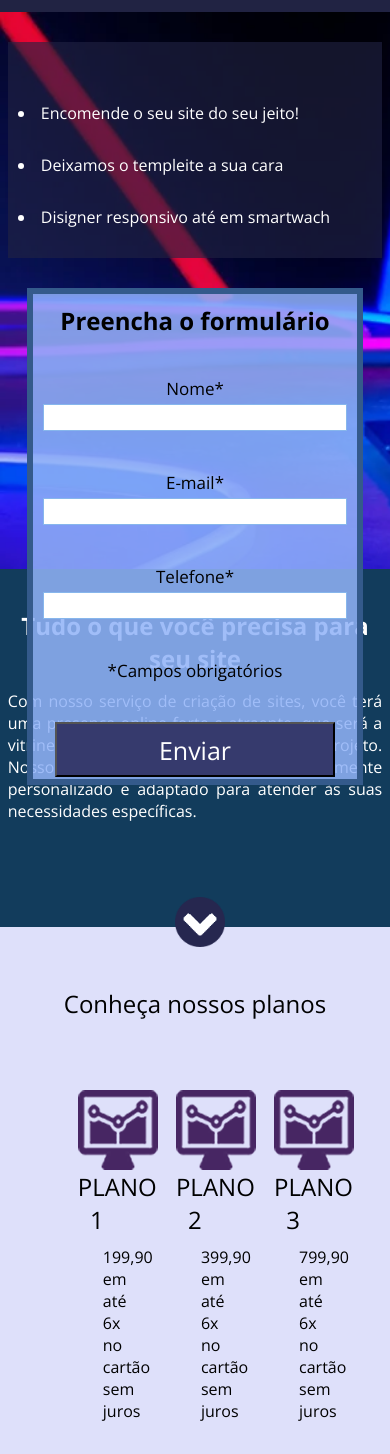
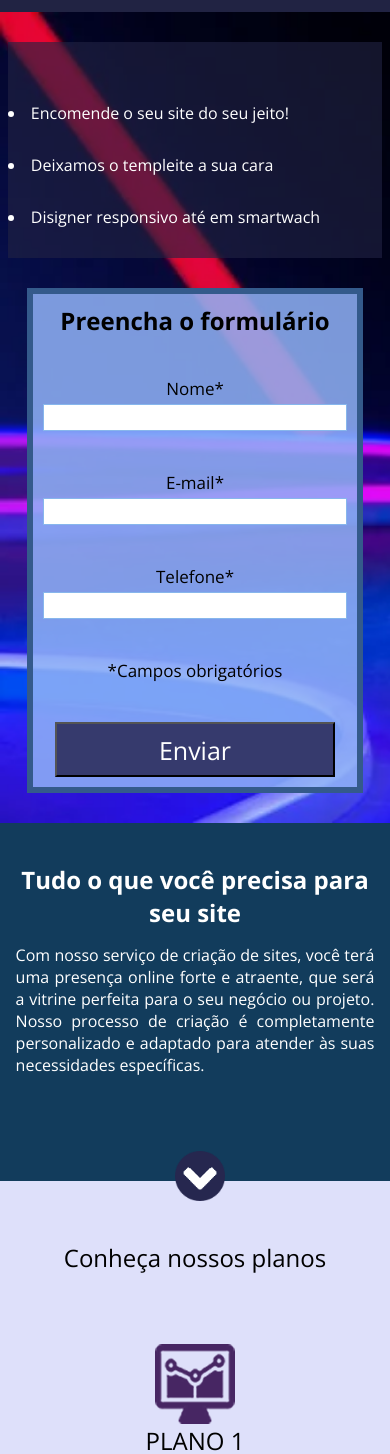
Before and after one commit to Fantasma21/projeto_01, a plain HTML site: page index.html in a window 390 px wide. Shown: the part 143-1597 px from the top of the page. Drawn offline with nearby package versions, Linux system fonts and the light colour scheme.

Commit message:
ajustes no responsivo landscape

```diff
--- a/index.html
+++ b/index.html
@@ -9,6 +9,7 @@
 </head>
 
 <body>
+
     <div class="header">
         <div class="center">
             <img src="img/EE-remov.png" alt="">
@@ -57,9 +58,11 @@
             </div>
             <div class="clear"></div>
         </div> <!--center-->
+
     </div> <!--container-banner-->
 
     <div class="container-2">
+
         <div class="center">
             <h2>Tudo o que você precisa para seu site</h2>
             <p>Com nosso serviço de criação de sites, você terá uma presença online forte e atraente, que será a vitrine
@@ -77,6 +80,7 @@
             <h2>Conheça nossos planos</h2>
 
             <div class="container-section">
+
                 <div class="container-single">
                     <img src="img/icon.png" alt="">
 
@@ -106,9 +110,9 @@
                     </div> <!--text-container-sigle-->
 
                 </div> <!--container-single-->
+                <div class="clear"></div>
+            </div> <!--container-section-->
 
-        </div> <!--container-section-->
-        <div class="clear"></div>
         </div> <!--center-->
     </div> <!--section-1-->
 
--- a/style.css
+++ b/style.css
@@ -1,7 +1,7 @@
 /* Importação (Google Fonts) */
 @import url("https://fonts.googleapis.com/css2?family=Open+Sans:wght@400;700&display=swap");
 
-*{
+* {
     margin: 0;
     padding: 0;
     box-sizing: border-box;
@@ -12,7 +12,7 @@
     clear: both;
 }
 
-.center{
+.center {
     /* padrão em todos os centers */
     max-width: 1280px;
     width: 100%;
@@ -45,7 +45,7 @@
 .form {
     padding: 20px;
     width: 400px;
-    height: calc(100% + 30px) ;
+    height: calc(100% + 30px);
     position: relative;
     top: -15px;
     background-color: rgba(144, 178, 247, 0.856);
@@ -57,7 +57,7 @@
     text-align: center;
 }
 
-.input-container{
+.input-container {
     margin-top: 40px;
 }
 
@@ -95,7 +95,7 @@
     cursor: pointer;
 }
 
-.input-submit-container input:hover{
+.input-submit-container input:hover {
     background-color: #02244ba1;
 }
 
@@ -124,7 +124,7 @@
     background-color: #053153f1;
 }
 
-.container-2 p{
+.container-2 p {
     width: 100%;
     margin: 15px 0;
     display: inline-block;
@@ -155,7 +155,7 @@
 }
 
 .container-section {
-    margin: 40px ;
+    margin: 40px;
     text-align: center;
 }
 
@@ -166,7 +166,8 @@
     padding: 30px;
 }
 
-.container-single p{
+.container-single p {
+    display: inline-block;
     padding: 10px 25px;
 }
 
@@ -181,21 +182,21 @@
 
 /* responsivo */
 
-@media screen and (max-width: 1024px){
-    .header{
+@media screen and (max-width: 1024px) {
+    .header {
         height: auto;
         width: 100%;
         padding: 15px 0;
         text-align: center;
     }
-}
 
-.header img{
+
+    .header img {
         margin: 0;
     }
 
-.container-list{
-    padding: 30px 10px;
+    .container-list {
+        padding: 30px 0;
         width: 40%;
         float: left;
         display: inline-block;
@@ -205,15 +206,16 @@
 
     }
 
-.container-banner{ /* mexeu nas dimensões do forme */
+    .container-banner {
+        /* mexeu nas dimensões do forme */
 
         width: 100%;
         padding: 30px 2%;
-    height: outo;
+        height: auto;
         text-align: center;
     }
 
-.form{
+    .form {
         max-width: 400px;
         padding: 10px;
         width: 60%;
@@ -222,28 +224,70 @@
         top: 0;
     }
 
-.input-container input[type=text]{
+    .input-container input[type=text] {
         width: 100%;
-    height: 27px ;
+        height: 27px;
     }
 
-.form input[type=submit]{
+    .form input[type=submit] {
         max-width: 280px;
         height: 55px;
         width: 100%;
     }
+}
 
-@media screen and (max-width: 768px) {
+@media screen and (max-width: 768px){
+	.container-2{
+		padding-right: 4%;
+		padding-left: 4%;
+
+	}
 	.container-list{
 		margin-top: 0;
 		float: none;
 		display: inline-block;
 		width: 100%;
 	}
+
 	.form{
 		float: none;
 		display: inline-block;
 		width: 90%;
-        margin-top: 30px;
+		margin-top:30px;
+	}
+
+	.container-single{
+		float: none;
+		display: inline-block;
+		width: 100%;
+		max-width: 600px;
+		padding:30px 0;
 	}
 }
+
+/* TESTE DE SMARTPHONE LANDSCAPE */
+
+@media screen and (max-width: 667px) {
+    .container-list{
+		margin-top: 0;
+		float: none;
+		display: inline-block;
+		width: 100%;
+	}
+
+	.form{
+		float: none;
+		display: inline-block;
+		width: 90%;
+        height: auto;
+		margin-top:30px;
+	}
+
+	.container-single{
+		float: none;
+		display: inline-block;
+		width: 100%;
+		max-width: 600px;
+		padding:30px 0;
+	}
+}
```
Lines whose indentation alone changed are shown as unchanged.
